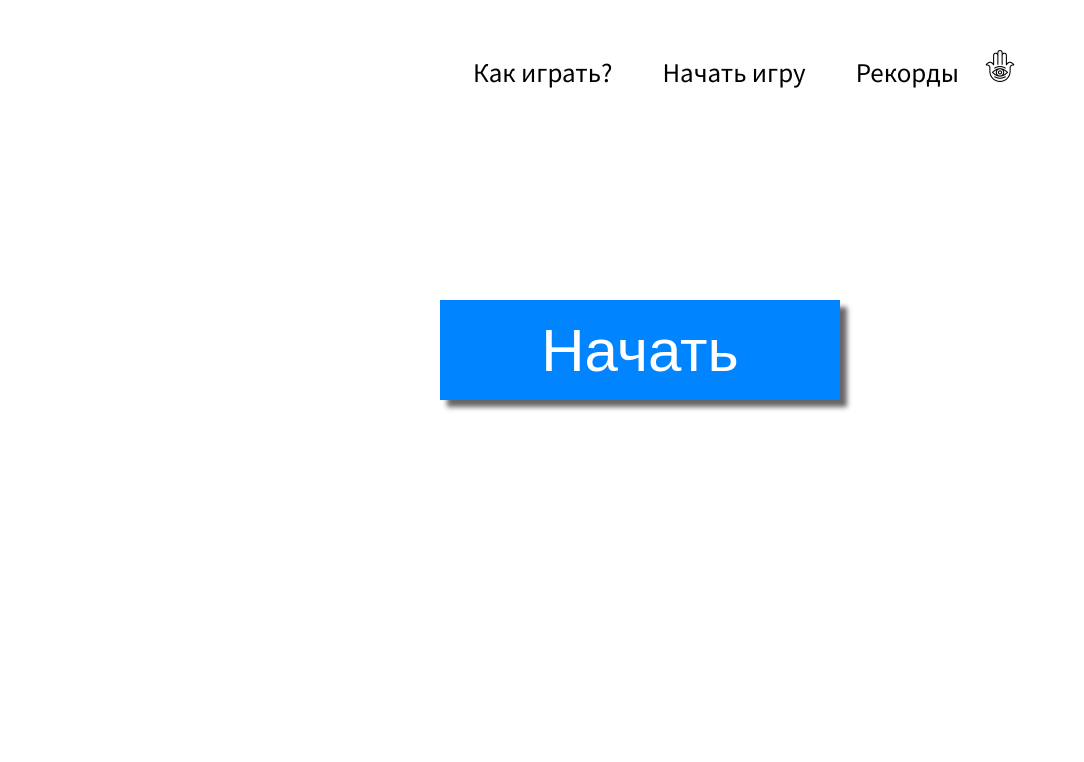
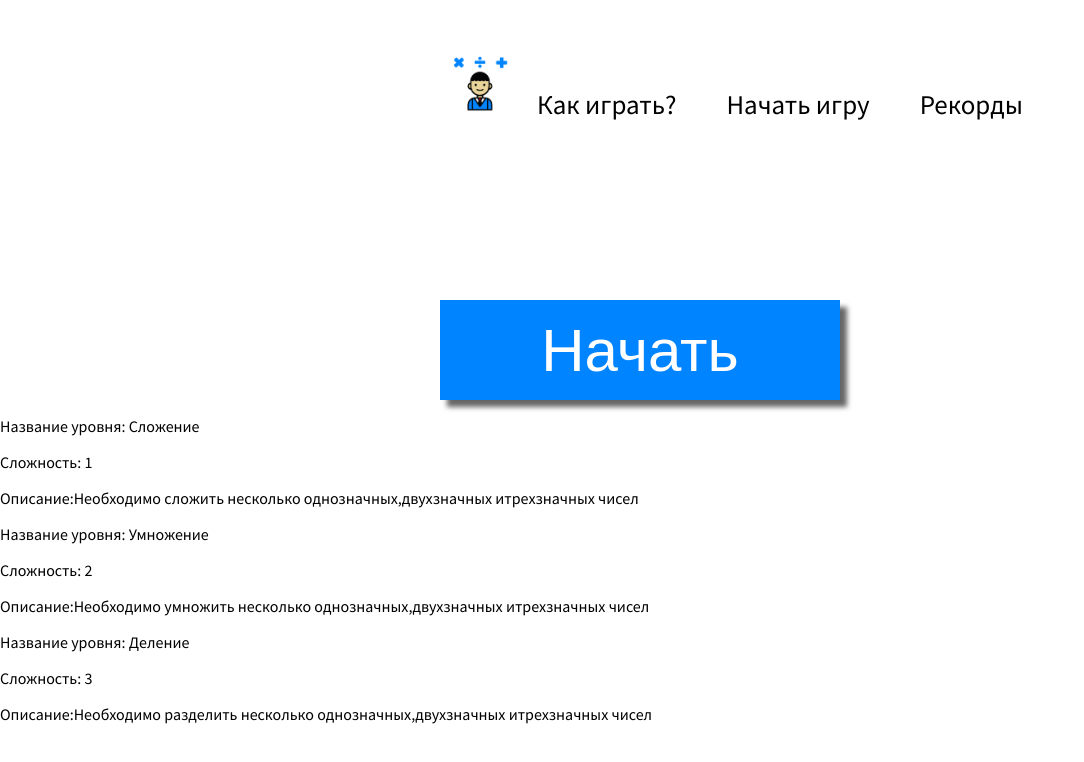
Before and after one commit to karjicoh987/mathgameonreact, a React (Create React App) app: page / in a window 1280 px wide. Shown: the top 762 px of the page, without its empty margins (0-1084 px from the left). Built offline with nearby package versions, Linux system fonts and the light colour scheme.

Commit message:
Add component CardPanel CardData,remove logoimage

```diff
--- a/src/App.js
+++ b/src/App.js
@@ -1,6 +1,7 @@
 import React,{Component} from 'react';
 import Header from './components/NavPanel/Header'
 import ExpCard from './components/exp/ExpCard'
+import LvlPanel from './components/LvlPanel/LvlPanel'
 import "./App.css"
 
 class App extends Component{
@@ -29,6 +30,7 @@ class App extends Component{
               onClick = {this.GameStart} />
         </div>
         }
+        <LvlPanel/>
       </div>
     )
   }
--- /dev/null
+++ b/src/components/LvlPanel/LvlCard.js
@@ -0,0 +1,22 @@
+import React,{Component} from 'react'
+
+class LvlCard extends Component{
+    render(){
+        return(
+            <div>
+                <div>
+                    <p>
+                        Название уровня: {this.props.title}
+                    </p>
+                    <p>
+                       Сложность: {this.props.complexity}
+                    </p>
+                    <p>
+                        Описание:{this.props.description}</p>
+                </div>
+            </div>
+        )
+    }
+}
+
+export default LvlCard
--- /dev/null
+++ b/src/components/LvlPanel/LvlData.js
@@ -0,0 +1,19 @@
+const Lvls = [
+   {
+        title:"Сложение",
+        complexity:1,
+        description:"Необходимо сложить несколько однозначных,двухзначных итрехзначных чисел"
+    },
+    {
+        title:"Умножение",
+        complexity:2,
+        description:"Необходимо умножить несколько однозначных,двухзначных итрехзначных чисел"
+    },
+    {
+        title:"Деление",
+        complexity:3,
+        description:"Необходимо разделить несколько однозначных,двухзначных итрехзначных чисел"
+    }
+]
+
+export default Lvls
--- /dev/null
+++ b/src/components/LvlPanel/LvlPanel.js
@@ -0,0 +1,19 @@
+import React,{Component} from 'react'
+import LvlData from './LvlData'
+import LvlCard from './LvlCard'
+
+class LvlPanel extends Component{
+    render(){
+        const LvlCards = LvlData.map(
+            (card,i) => <LvlCard key = {i} {...card}/>
+        )
+        return(
+            <div>
+                {LvlCards}
+            </div>
+
+        )
+    }
+}
+
+export default LvlPanel
--- a/src/components/NavPanel/Header.js
+++ b/src/components/NavPanel/Header.js
@@ -12,8 +12,9 @@ class Header extends Component{
         return(
             <div className = "Text-body">
                 <div className = "text-content">
+                    <img src = {Logo} height = "64" width = "64"/>
                     {TextList}
-                    <img src = {Logo}/>
+
                 </div>
             </div>
         )
```
Also changed, not shown: src/components/NavPanel/logo.png.
